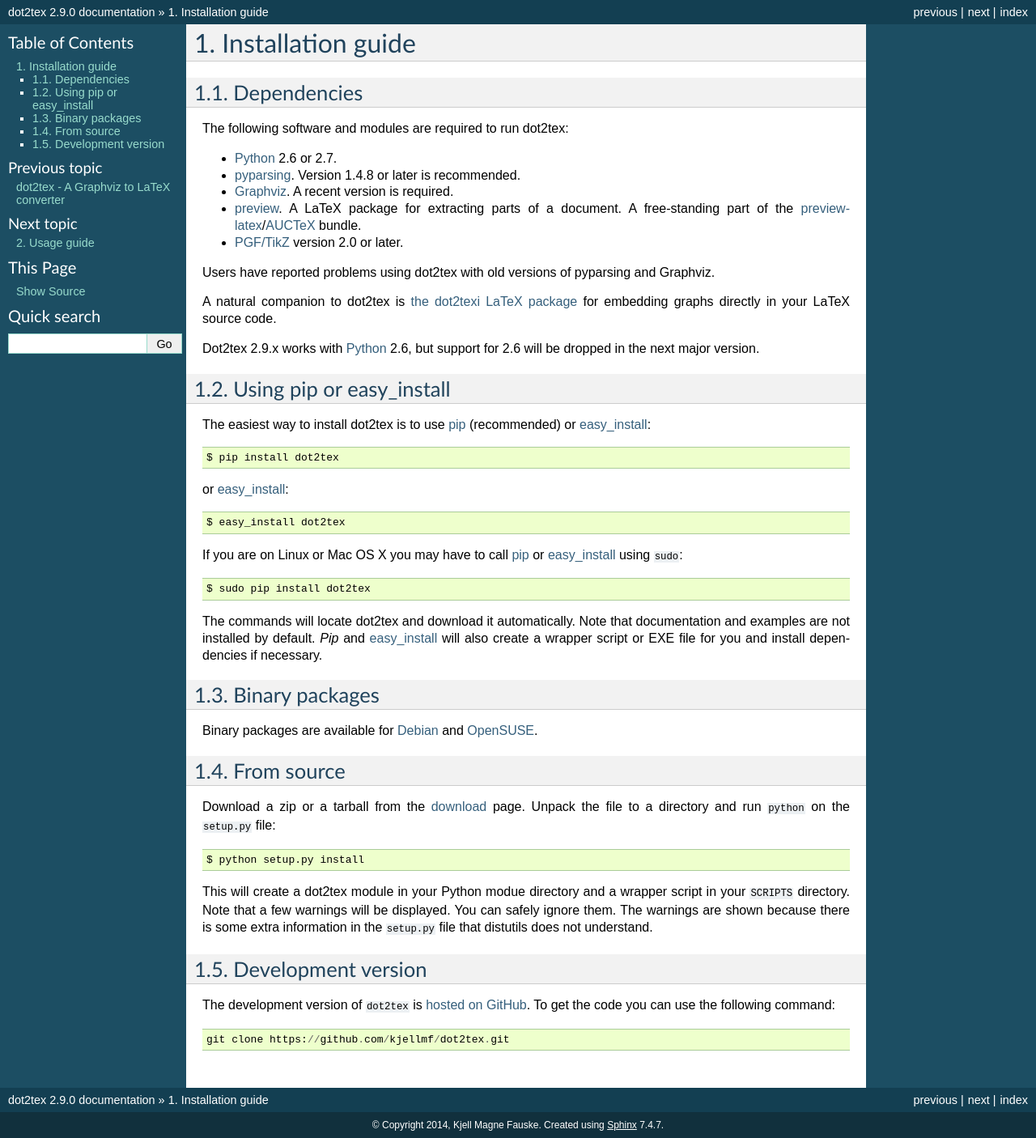
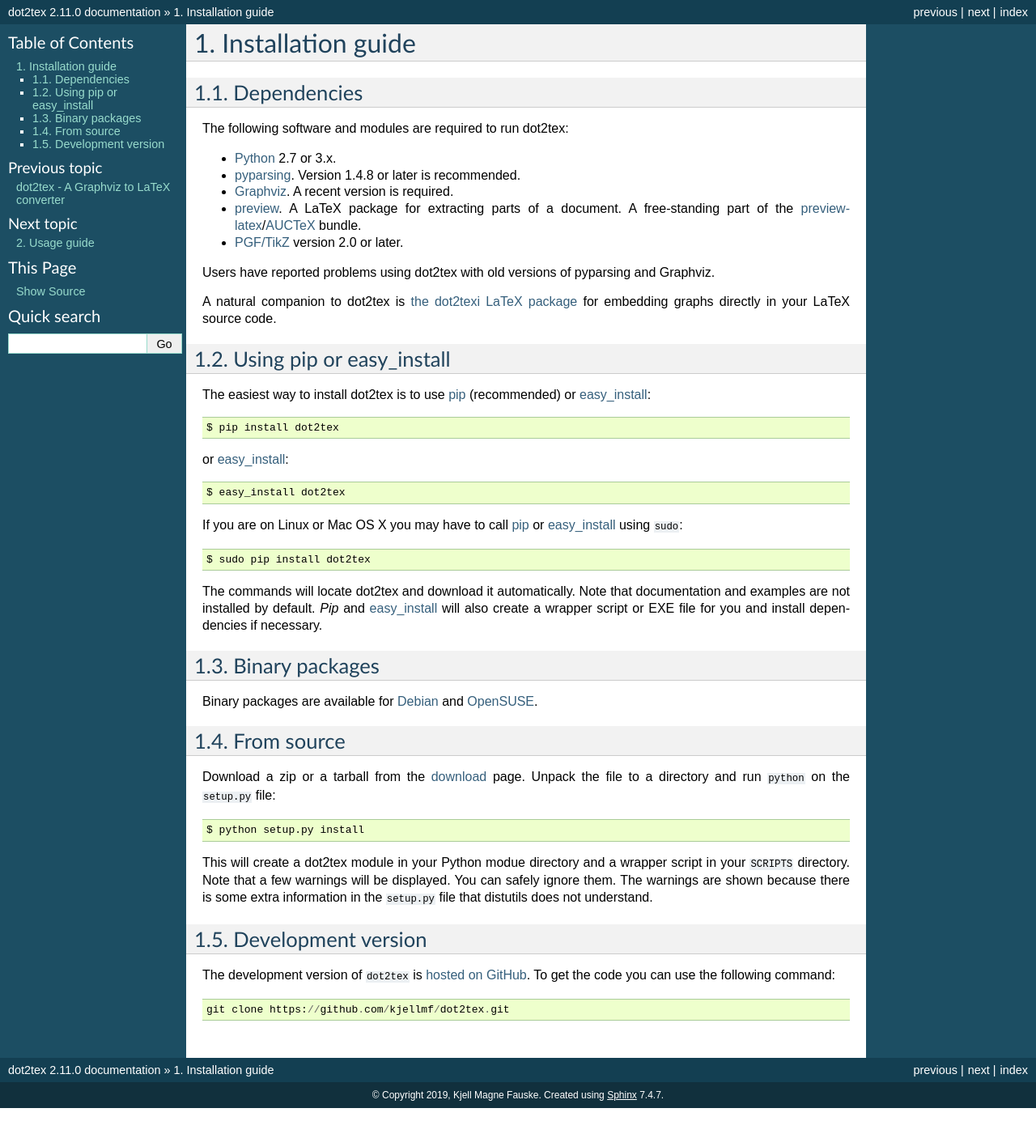
Before and after one commit to xyz2tex/dot2tex, a Sphinx documentation site: the page built from docs/installation_guide.rst, in a window 1280 px wide. Shown: the whole page at 81% size. Built offline with Sphinx 7.4.7, drawn with Linux system fonts in a browser that asks for light colours; after the commit the page ends 1369 px from its top, so only the background shows below that.

```diff
--- a/docs/conf.py
+++ b/docs/conf.py
@@ -41,16 +41,16 @@ master_doc = 'index'
 
 # General information about the project.
 project = u'dot2tex'
-copyright = u'2014, Kjell Magne Fauske'
+copyright = u'2019, Kjell Magne Fauske'
 
 # The version info for the project you're documenting, acts as replacement for
 # |version| and |release|, also used in various other places throughout the
 # built documents.
 #
 # The short X.Y version.
-version = '2.9.0'
+version = '2.11.0'
 # The full version, including alpha/beta/rc tags.
-release = '2.9.0'
+release = '2.11.0'
 
 # The language for content autogenerated by Sphinx. Refer to documentation
 # for a list of supported languages.
--- a/docs/index.rst
+++ b/docs/index.rst
@@ -2,7 +2,7 @@ dot2tex - A Graphviz to LaTeX converter
 =======================================
 
 :Author: Kjell Magne Fauske
-:Version: 2.9.0
+:Version: 2.11.0
 :Licence: MIT_
 
 
--- a/docs/installation_guide.rst
+++ b/docs/installation_guide.rst
@@ -6,7 +6,7 @@ Dependencies
 
 The following software and modules are required to run dot2tex:
 
-- Python_ 2.6 or 2.7.
+- Python_ 2.7 or 3.x.
 - pyparsing_. Version 1.4.8 or later is recommended.
 - Graphviz_. A recent version is required.
 - preview_. A LaTeX package for extracting parts of a document. A free-standing part of the `preview-latex`_/`AUCTeX`_ bundle.
@@ -16,7 +16,6 @@ Users have reported problems using dot2tex with old versions of pyparsing and Gr
 
 A natural companion to dot2tex is `the dot2texi LaTeX package <dot2texi_>`_ for embedding graphs directly in your LaTeX source code.
 
-Dot2tex 2.9.x works with Python_ 2.6, but support for 2.6 will be dropped in the next major version.
 
 Using pip or easy_install
 -------------------------
--- a/setup.py
+++ b/setup.py
@@ -6,7 +6,7 @@ except ImportError:
     from distutils.core import setup
 
 setup(name='dot2tex',
-      version='2.11.dev',
+      version='2.11.0',
       description='A Graphviz to LaTeX converter',
       long_description="""\
 The purpose of dot2tex is to give graphs generated by the graph layout tool
```
Also changed, not shown: readme.md (+2 -2 lines), 5 other files.
